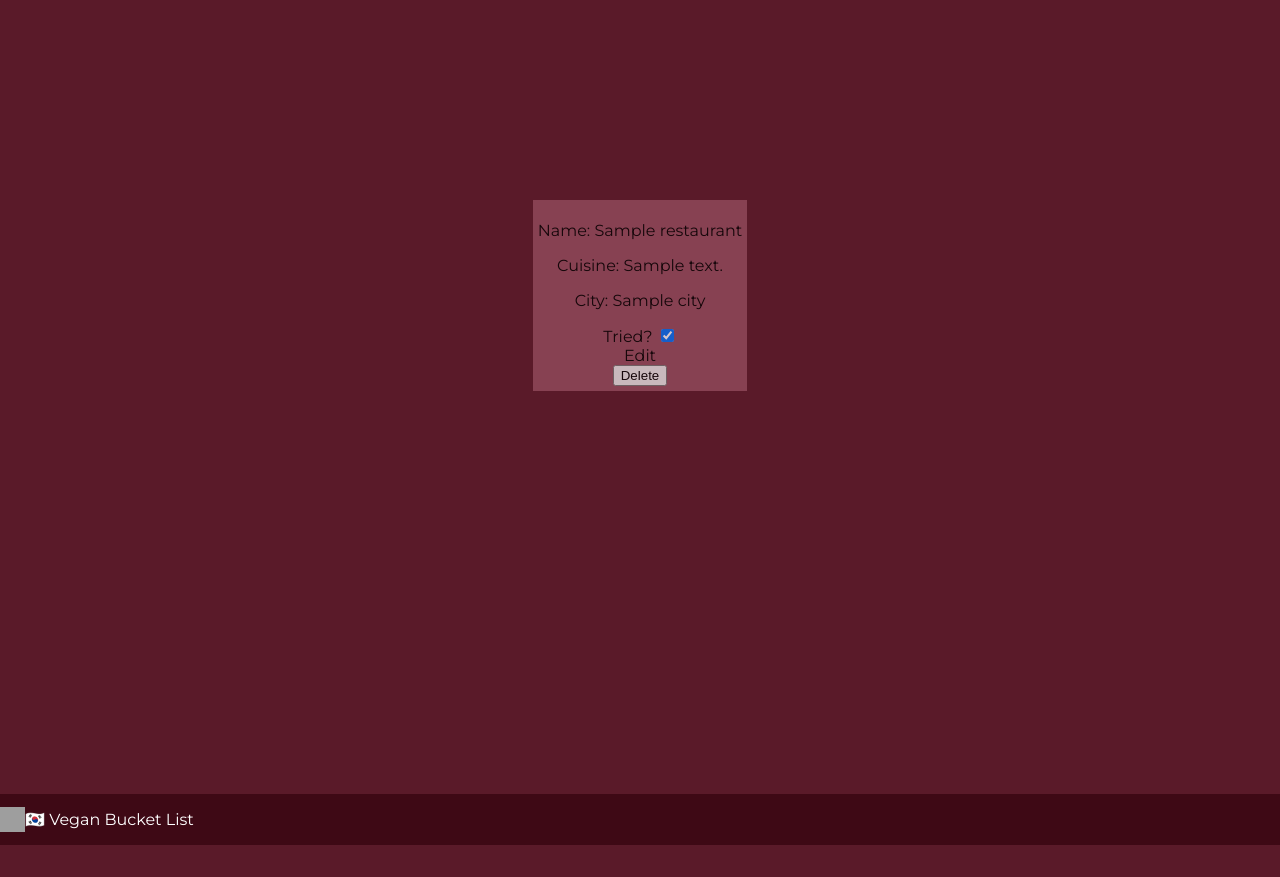
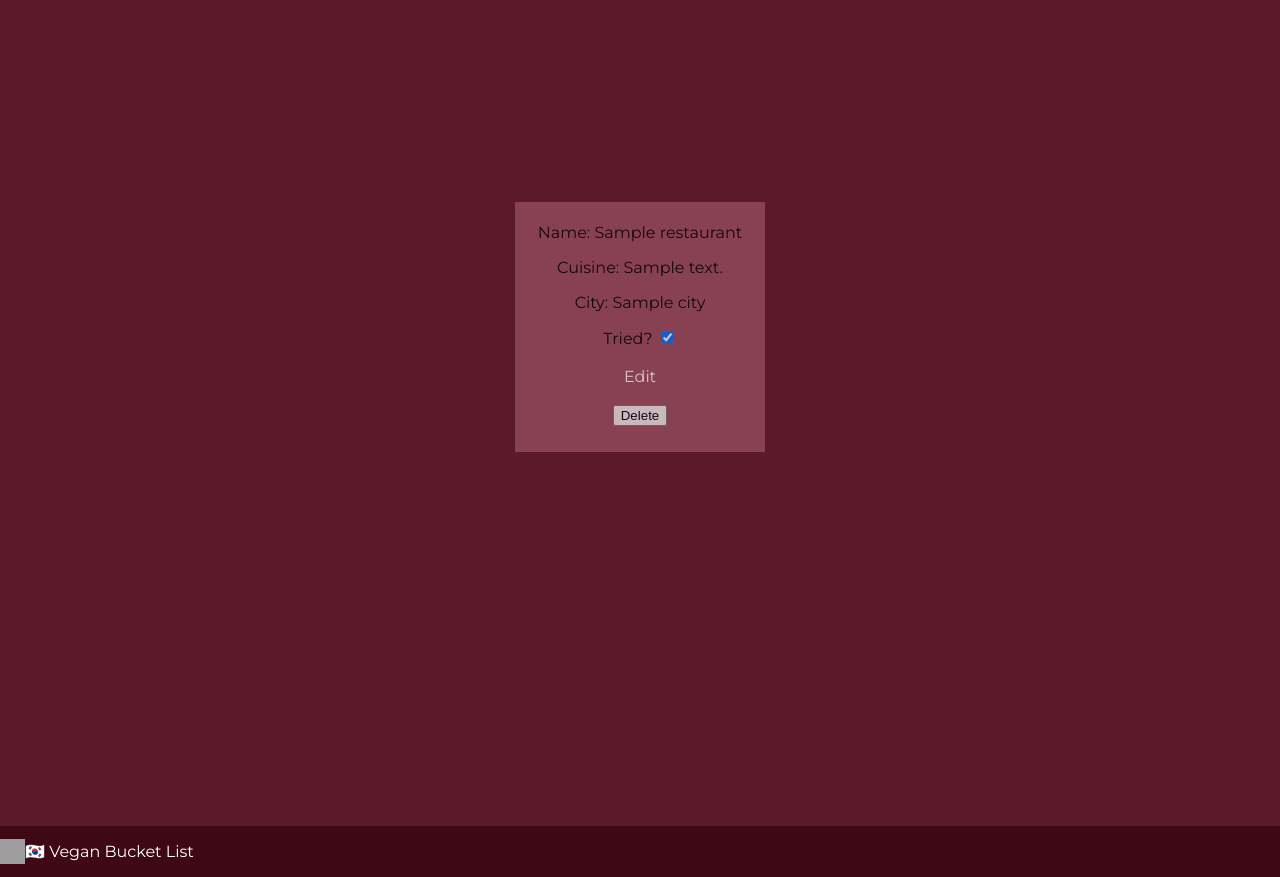
Before and after one commit to Effrancina/w4_solo_python_project, a Flask app: page /restaurants in a window 1280 px wide. Shown: the part 246-1123 px from the top of the page. Before the commit the page ends 1091 px from the top, so only its background shows below. Run offline with Flask 2, Linux system fonts and the light colour scheme; a database or web service that is not in the repository returns one stand-in record (values such as "Sample title"); some libraries are stand-ins or nearby versions; grey boxes are pictures that could not be loaded.

Commit message:
added dropdown effects and reorganised transparency

```diff
--- a/static/style.css
+++ b/static/style.css
@@ -19,13 +19,25 @@ body {
     align-items: center;
 }
 
+.restaurants {
+    min-height: 120vh;
+    margin-top: 2rem;
+    display: flex;
+    flex-direction: column;
+    flex-wrap: wrap;
+    justify-content: space-evenly;
+    align-items: center;
+
+}
+
+
 .new {
     min-height: 100vh;
     display: flex;
     flex-direction: column;
     flex-wrap: wrap;
-    justify-content: center;
     align-items: center;
+    margin-top: 5rem;
 }
 
 a {
@@ -131,24 +175,36 @@ span {
 }
 
 .restaurant_transparency {
-    background-color: #964F60;
+    /* background-color: #964F60;
     opacity: 0.75;
     color: black;
-    background-size: contain;
-}
-
-
-.transparency {
+    background-size: contain; */
     background-color: #964F60;
     opacity: 0.75;
     padding: 5px 5px 5px 5px;
     color: black;
     margin: 0 0 0 0;
     text-align: center;
-    /* background-size: contain; */
+    height: 15rem;
+    width: 15rem;
 }
 
 
+
+.transparency {
+    display: flex;
+    background-color: #964F60;
+    opacity: 0.75;
+    padding: 5px 5px 5px 5px;
+    color: black;
+    margin: 0 0 0 0;
+    flex-direction: column;
+    text-align: center;
+    justify-content: center;
+    height: 10rem;
+    width: 15rem;
+    /* background-size: contain; */
+}
 
 .body_text {
     padding: 0px 0 0 10px;
--- a/templates/base.html
+++ b/templates/base.html
@@ -15,7 +15,7 @@
         <div class="fixed">
             <img class="emojidex-emoji" src="https://cdn.emojidex.com/emoji/seal/kimchi.png" emoji-code="kimchi" height="50" width="50" alt="kimchi" />
             <h1 align="middle">Vegan Eats in South Korea</h1>
-            <li class="home"><a href="/">Home</a></li>
+            <li><a class="home" href="/">Home</a></li>
         </div>
     </header>
     <main>
--- a/templates/cities/index.html
+++ b/templates/cities/index.html
@@ -2,10 +2,11 @@
 {% block content %}
 <section class="cities">
     {%for city in cities %}
-    <section>
+    <section class="transparency">
         <a class="city_name" href="/cities/{{city.id}}/restaurants">{{city.name}}</a>
         <br>
-        <a href="/cities/{{city.id}}/edit">Edit</a>
+        <a class="edit" href="/cities/{{city.id}}/edit">Edit</a>
+        <br>
         <form action="/cities/{{city.id}}/delete" method="POST">
             <input type="submit" value="Delete">
         </form>
--- a/templates/cities/new.html
+++ b/templates/cities/new.html
@@ -8,13 +8,16 @@
             <label for="name">Name:</label>
             <input type="text" id="name" name="name">
         </div>
+        <br>
         <div>
             <label for="visited">Have you been?</label>
             <input type="checkbox" id="visited" name="visited">
         </div>
+        <br>
         <div>
             <input type="submit">
         </div>
+        <br>
     </form>
 </div>
 {% endblock %}
--- a/templates/restaurants/index.html
+++ b/templates/restaurants/index.html
@@ -1,9 +1,9 @@
 {% extends "restaurants/base2.html" %}
 {% block content %}
-<div class="cities">
+<div class="restaurants">
         <div>
             {% for restaurant in restaurants %}
-                <section class="transparency">
+                <section class="restaurant_transparency">
                     <p>Name: {{restaurant.name}}</p>
                     <p>Cuisine: {{restaurant.cuisine}}</p>
                     <p>City: {{restaurant.city.name}}</p>
@@ -15,7 +15,9 @@
                         <input type="checkbox" id="tried" name="tried">
                         {% endif %}
                     </div>
-                    <a href="/restaurants/{{restaurant.id}}/edit" class="button">Edit</a>
+                    <br>
+                    <a href="/restaurants/{{restaurant.id}}/edit" class="edit">Edit</a>
+                    <br>
                     <br>
                     <form action="/restaurants/{{restaurant.id}}/delete" method="POST">
                         <input type="submit" value="Delete">
--- a/templates/restaurants/new.html
+++ b/templates/restaurants/new.html
@@ -5,9 +5,11 @@
     <br>
     <form action="/restaurants" method="POST" class="restaurant_transparency">
         <div>
+            <br>
             <label for="name">Name:</label>
             <input type="text" id="name" name="name">
         </div>
+        <br>
         <div>
             <label for="city">City:</label>
                 <select class="dropbtn" name="city_id">
@@ -15,14 +17,18 @@
                     <option id="name" value="{{city.id}}">{{ city.name}} </option>
                     {% endfor %}
                 </select>
+        </div>
+        <br>
         <div>
             <label for="cuisine">Cuisine:</label>
             <input type="text" id="cuisine" name="cuisine">
         </div>
+        <br>
         <div>
             <label for="tried">Tried?</label>
             <input type="checkbox" id="tried" name="tried">
         </div>
+        <br>
         <input type="submit">
     </form>
 </div>
```
Also changed, not shown: other parts of static/style.css (+43 -7 lines), templates/index.html (+7 -4 lines).
